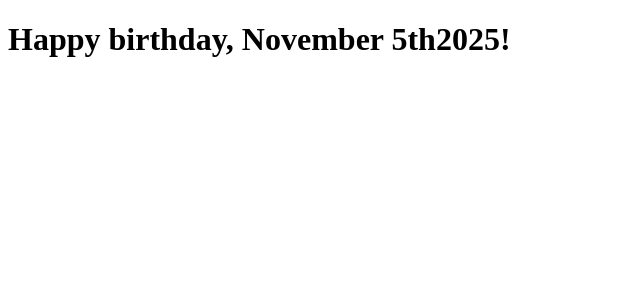
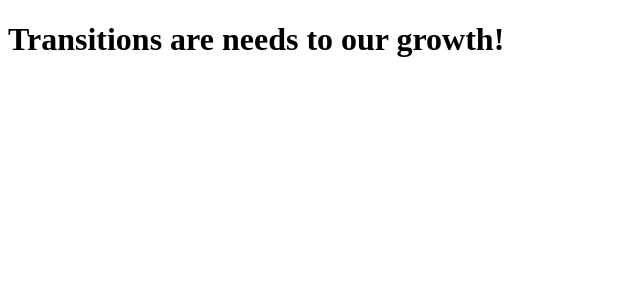
Before and after one commit to abrahamgracco/irgnet-mutaug, a Next.js app: page / in a window 1280 px wide. Shown: the top 300 px of the page, without its empty margins (0-640 px from the left). Built offline with nearby package versions, Linux system fonts and the light colour scheme.

Commit message:
transitions

```diff
--- a/pages/index.js
+++ b/pages/index.js
@@ -1,5 +1,5 @@
 function Home() {
-  return <h1> Happy birthday, November 5th2025!</h1>;
+  return <h1> Transitions are needs to our growth!</h1>;
 }
 
 export default Home;
```
